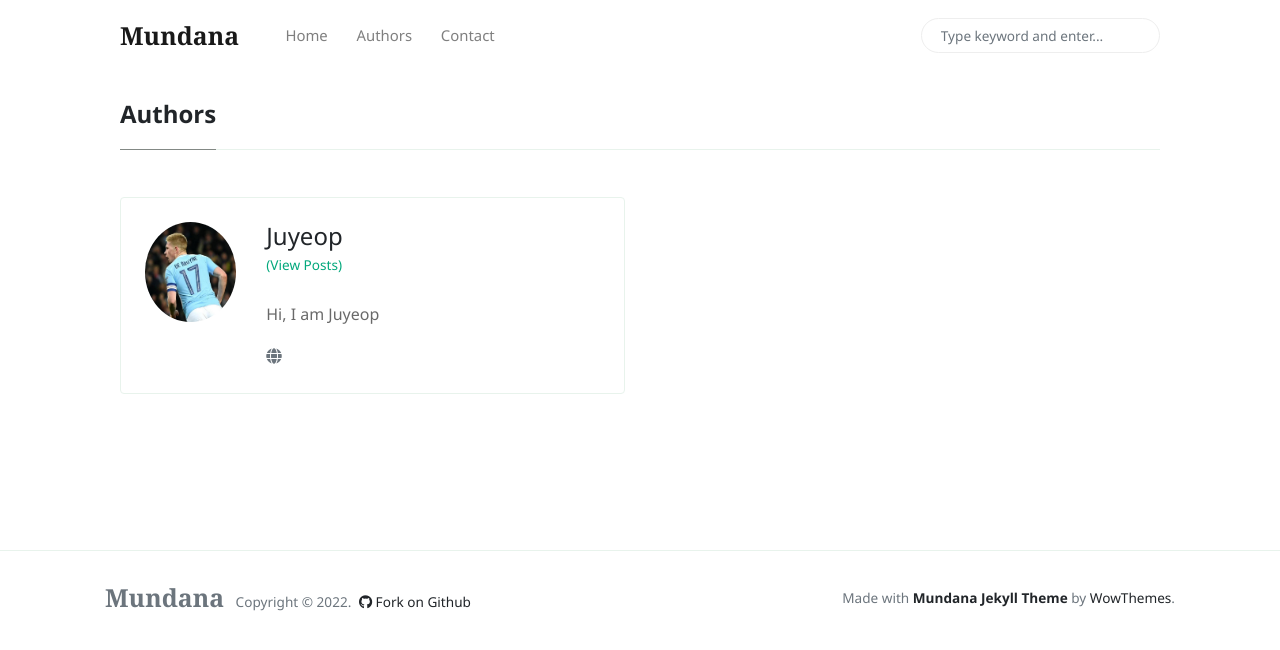
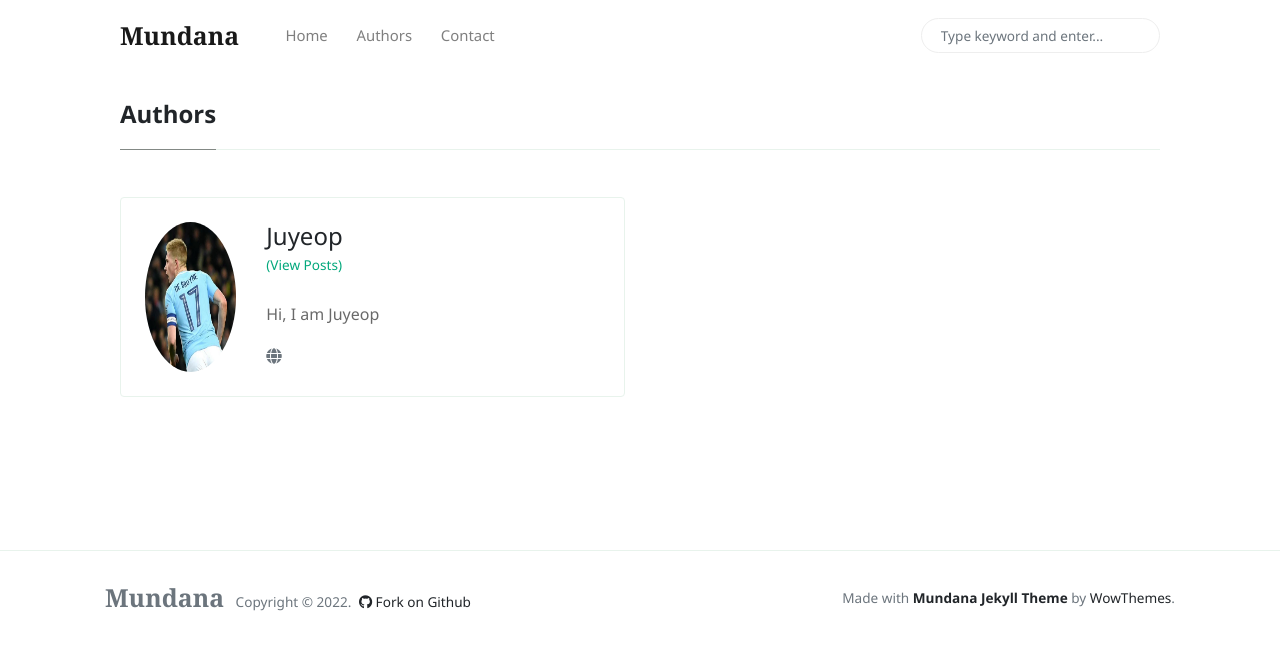
Before and after one commit to juyeop03/juyeop03.github.io, a Jekyll site: the page built from _pages/authors-list.html, in a window 1280 px wide. Shown: the top 650 px of the page. Built offline with Jekyll 4.4.1, drawn with Linux system fonts in a browser that asks for light colours; nearby versions of some CDN libraries.

Commit message:
update: profile 사진 수정

```diff
--- a/_pages/authors-list.html
+++ b/_pages/authors-list.html
@@ -11,7 +11,7 @@
         <div class="col-lg-6 mb-4">
             <div class="p-4 border rounded">
             <div class="row">
-            <div class="col-md-3 mb-4 mb-md-0"><img alt="{{ author[1].name }}" src="{{ author[1].avatar }}" class="rounded-circle" height="100" width="100"></div>
+            <div class="col-md-3 mb-4 mb-md-0"><img alt="{{ author[1].name }}" src="{{site.baseurl}}/{{ author[1].avatar }}" class="rounded-circle" height="150" width="150"></div>
             <div class="col-md-9">
             <a href="{{site.baseurl}}/author-{{ author[1].name | slugify }}">
             <h4 class="text-dark mb-0"> {{ author[1].name }} </h4>
```
